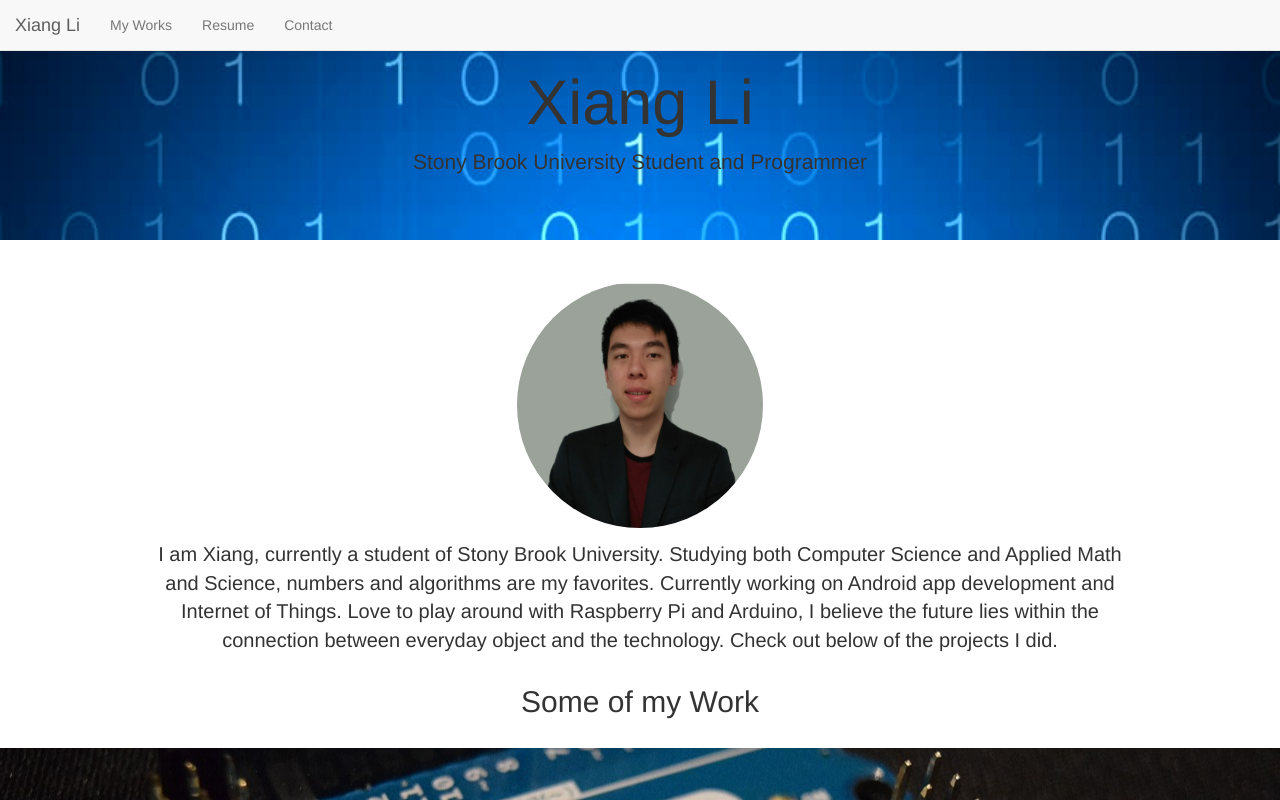
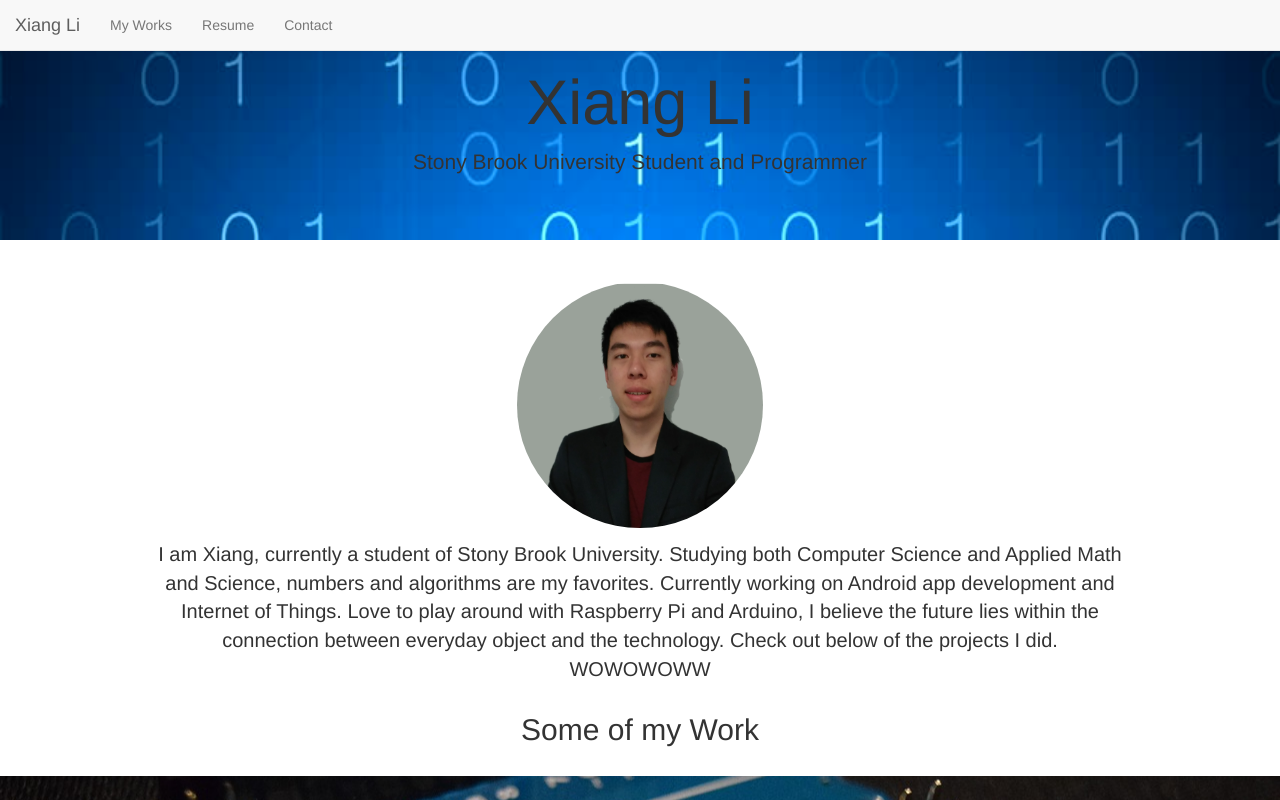
Before and after one commit to ganixil/ganixil.github.io, a plain HTML site: page index.html in a window 1280 px wide. Shown: the top 800 px of the page. Drawn offline with nearby package versions, Linux system fonts and the light colour scheme.

```diff
--- a/index.html
+++ b/index.html
@@ -1,4 +1,4 @@
-<!DOCTYPE html>
+ <!DOCTYPE html>
 <html lang="en">
 <head>
   <title>Xiang's Website</title>
@@ -71,7 +71,7 @@
   </div>
   <div class="container">
     <div class="bio-container">
-      <p id = "bio">I am Xiang, currently a student of Stony Brook University. Studying both Computer Science and Applied Math and Science, numbers and algorithms are my favorites. Currently working on Android app development and Internet of Things. Love to play around with Raspberry Pi and Arduino, I believe the future lies within the connection between everyday object and the technology. Check out below of the projects I did.
+      <p id = "bio">I am Xiang, currently a student of Stony Brook University. Studying both Computer Science and Applied Math and Science, numbers and algorithms are my favorites. Currently working on Android app development and Internet of Things. Love to play around with Raspberry Pi and Arduino, I believe the future lies within the connection between everyday object and the technology. Check out below of the projects I did. WOWOWOWW
       </p>
   </div>
 </div>
```
